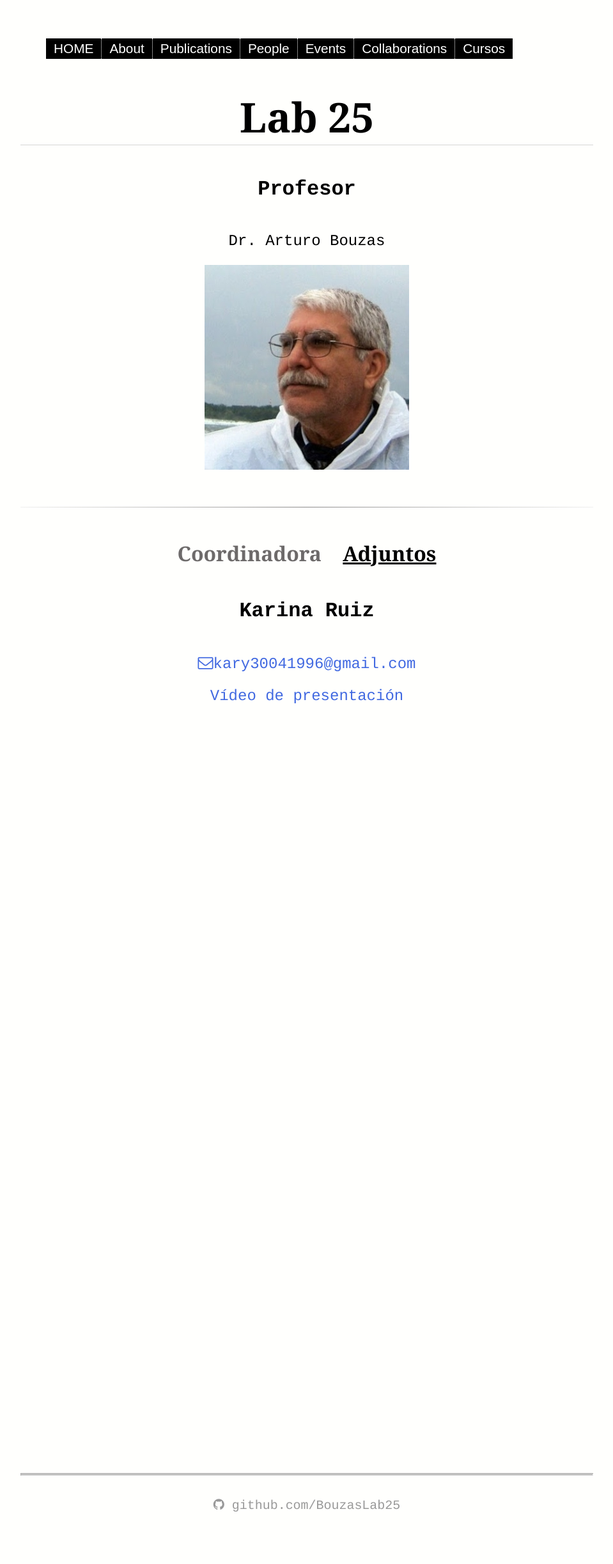
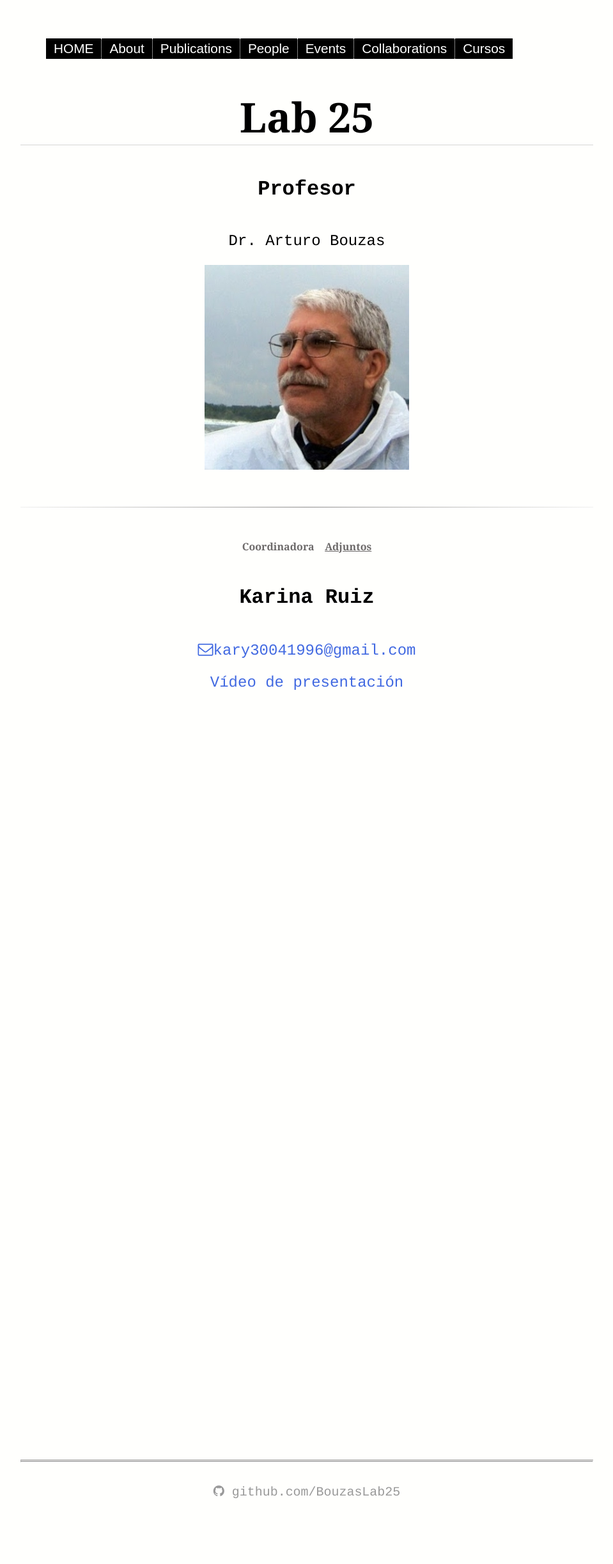
Before and after one commit to BouzasLab25/bouzaslab25.github.io, a Jekyll site: the page built from cursos/Coordinadora.html, in a window 1280 px wide. Shown: the whole page at 64% size, without its empty margins (160-1119 px from the left). Built offline with Jekyll 4.4.1, drawn with Linux system fonts in a browser that asks for light colours; after the commit the page ends 2423 px from its top, so only the background shows below that.

Commit message:
Update Coordinadora.html

```diff
--- a/cursos/Coordinadora.html
+++ b/cursos/Coordinadora.html
@@ -10,7 +10,7 @@
   </div>
 
 <hr class="style14">
-<h3 style="color:black;font-size: 2em;font-family:'Georgia';"><a href="/cursos/Coordinadora.html" style="color:#6d6a6a;font-size: 1em;font-family:'Georgia';">Coordinadora</a>&nbsp;&nbsp;&nbsp;&nbsp;<u>Adjuntos</u></h3>
+<h3 style="color:#6d6a6a;font-size: 1em;font-family:'Georgia';">Coordinadora</a>&nbsp;&nbsp;&nbsp;&nbsp;<u>Adjuntos</u></h3>
 </p>
 
 </p>
```
